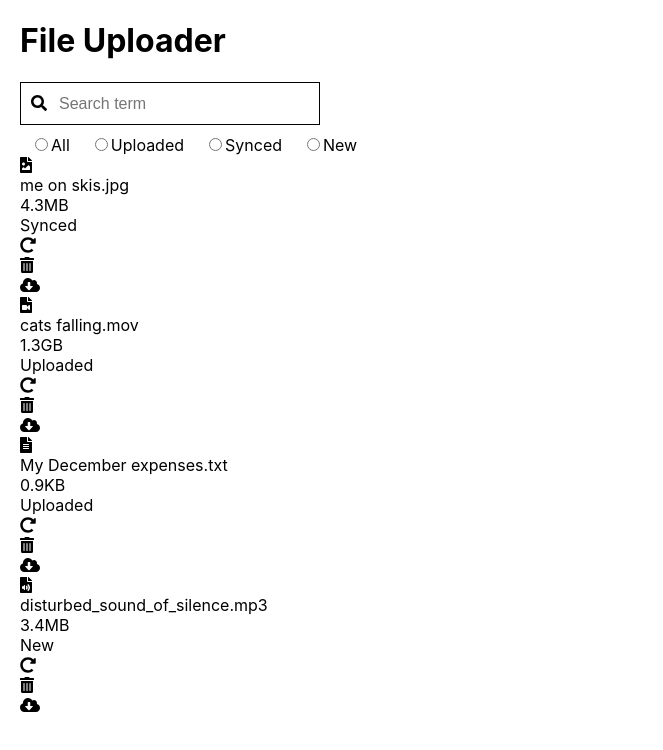
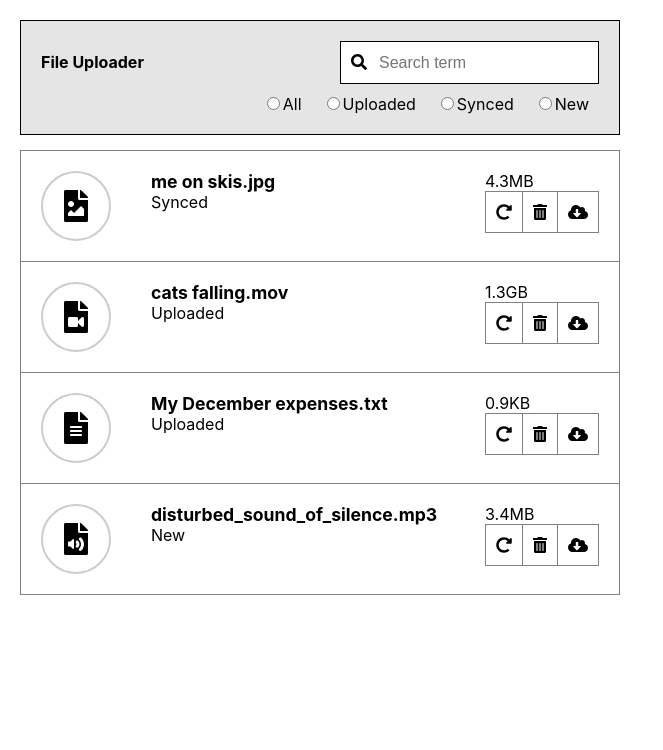
Before and after one commit to artificialarea/fileuploader, a React (Create React App) app: page / in a window 1280 px wide. Shown: the top 750 px of the page, without its empty margins (0-663 px from the left). Built offline with nearby package versions, Linux system fonts and the light colour scheme.

Commit message:
updated css styling.

```diff
--- a/src/ControlBar/ControlBar.css
+++ b/src/ControlBar/ControlBar.css
@@ -0,0 +1,13 @@
+.ControlBar {
+  display: flex;
+}
+
+.ControlBar__btn {
+  border: 1px solid grey;
+  border-width: 1px 1px 1px 0;
+  padding: 10px;
+}
+
+.ControlBar__btn:first-of-type {
+  border-width: 1px;
+}
--- a/src/FilterOptions/FilterOptions.css
+++ b/src/FilterOptions/FilterOptions.css
@@ -1,9 +1,8 @@
-.FilterOptions,
 .FilterOptions__option {
   display: inline-block;
 }
 
-.FilterOptions label {
+.FilterOptions__option label {
   margin-top: 10px;
   padding: 10px;
 }
--- a/src/FilterableList/FilterableList.css
+++ b/src/FilterableList/FilterableList.css
@@ -0,0 +1,4 @@
+.FilterableList {
+  margin-top: 15px;
+  max-width: 600px;
+}
--- a/src/ListItem/ListItem.css
+++ b/src/ListItem/ListItem.css
@@ -0,0 +1,38 @@
+.ListItem {
+  border: 1px solid grey;
+  border-width: 0 1px 1px 1px;
+  display: flex;
+}
+
+.ListItem:first-of-type {
+  border-width: 1px;
+}
+
+.ListItem__icon{
+  padding: 20px;
+}
+
+.ListItem__circle {
+  border: 2px solid rgb(0, 0, 0, 0.2);
+  border-radius: 50%;
+  height: 70px;
+  width: 70px;
+}
+
+.ListItem__circle .svg-inline--fa{
+  font-size: 2em;
+  margin-top: 25%;
+  margin-left: 32%;
+}
+
+.ListItem__content {
+  display: flex;
+  flex-grow: 4;
+  justify-content: space-between;
+  padding: 20px;
+}
+
+.ListItem__title {
+  font-weight: bold;
+  font-size: 1.1rem;
+}
--- a/src/ListItem/ListItem.js
+++ b/src/ListItem/ListItem.js
@@ -29,10 +29,10 @@ export default class ListItem extends React.Component {
         <div className="ListItem__content">
           <div className="ListItem__heading">
             <div className="ListItem__title">{this.props.name}</div>
-            <div className="ListItem__size">{this.props.size}</div>
+            <div className="ListItem__status">{this.props.status}</div>
           </div>
           <div className="ListItem__actions">
-            <div className="ListItem__status">{this.props.status}</div>
+            <div className="ListItem__size">{this.props.size}</div>
             <ControlBar />
           </div>
         </div>
--- a/src/SearchBar/SearchBar.css
+++ b/src/SearchBar/SearchBar.css
@@ -0,0 +1,21 @@
+.SearchBar {
+  background-color: rgba(0, 0, 0, 0.1);
+  border: 1px solid black;
+  display: flex;
+  justify-content: space-between;
+  max-width: 600px;
+  padding: 20px;
+}
+
+h1 {
+  font-size: 1rem;
+}
+
+.SearchBar__controls {
+  display: flex;
+  flex-direction: column;
+}
+
+.SearchBox {
+  align-self: flex-end;
+}
--- a/src/SearchBox/SearchBox.css
+++ b/src/SearchBox/SearchBox.css
@@ -1,8 +1,9 @@
 .SearchBox {
+  background-color: white;
   border: 1px solid black;
-  padding: 10px;
   max-width: 300px;
   margin-bottom: 10px;
+  padding: 10px;
 }
 
 .SearchBox input {
```
